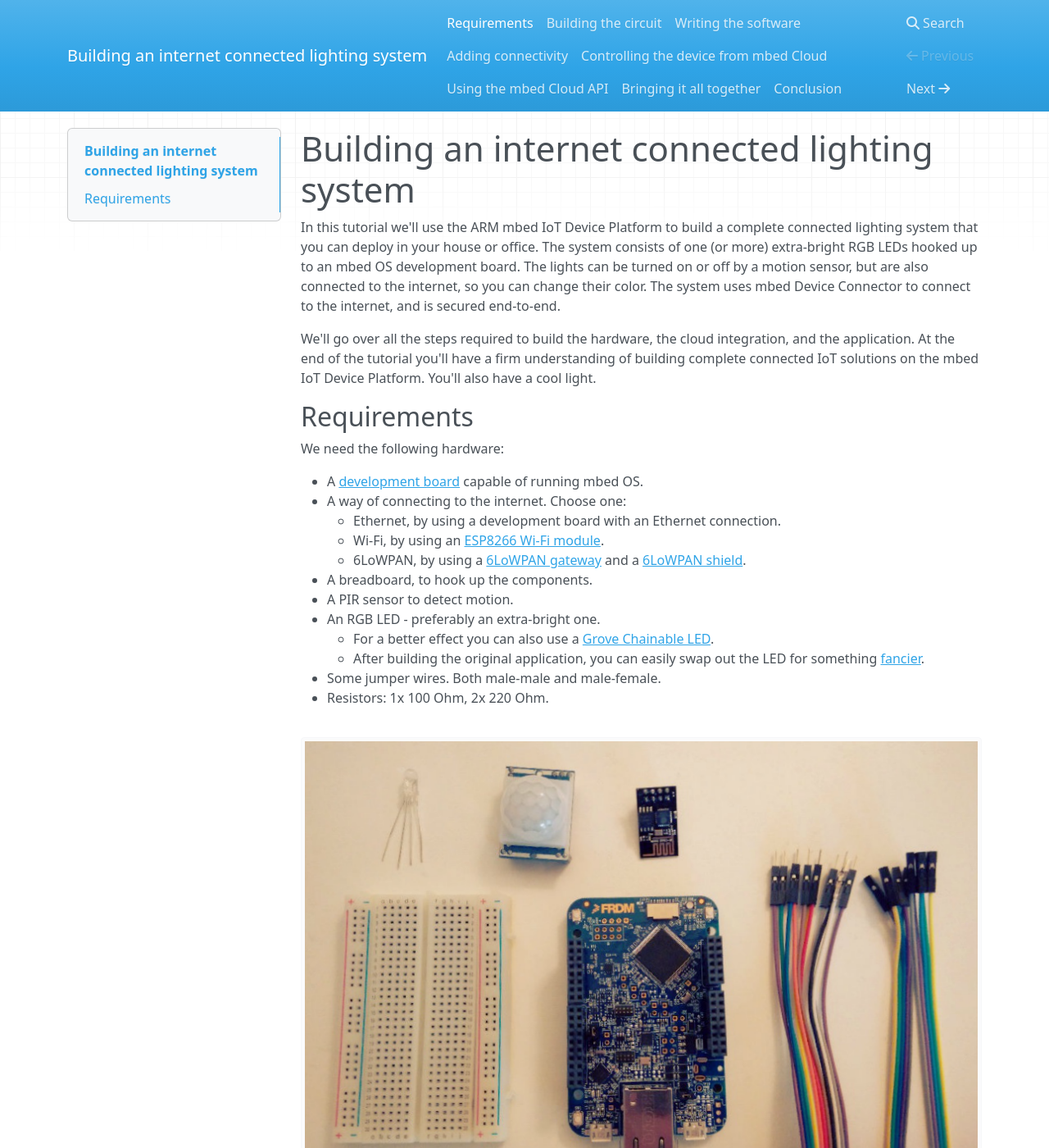
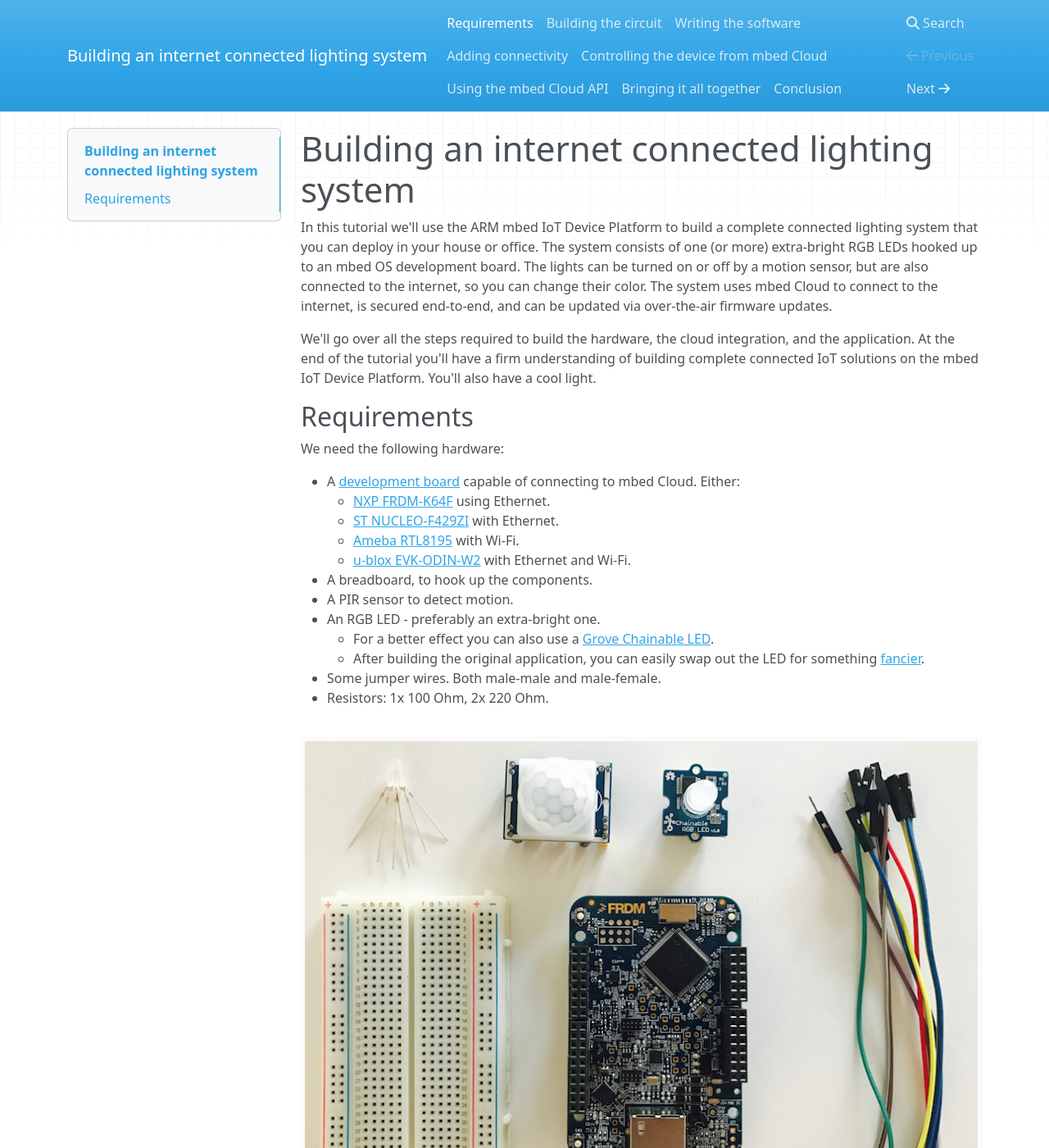
Before and after one commit to PelionIoT/connected-lights-cloud, an MkDocs documentation site: the page built from docs/index.md, in a window 1280 px wide and 1400 px high. Shown: the whole window at 82% size. Built offline with MkDocs 1.6.1, drawn with Linux system fonts in a browser that asks for light colours; nearby versions of some CDN libraries; old or Windows-style settings are respelled for this version of MkDocs; some of the changed text lies outside the part shown.

Commit message:
Update index.md and image on first page

```diff
--- a/docs/index.md
+++ b/docs/index.md
@@ -1,6 +1,6 @@
 # Building an internet connected lighting system
 
-In this tutorial we'll use the ARM mbed IoT Device Platform to build a complete connected lighting system that you can deploy in your house or office. The system consists of one (or more) extra-bright RGB LEDs hooked up to an mbed OS development board. The lights can be turned on or off by a motion sensor, but are also connected to the internet, so you can change their color. The system uses mbed Device Connector to connect to the internet, and is secured end-to-end.
+In this tutorial we'll use the ARM mbed IoT Device Platform to build a complete connected lighting system that you can deploy in your house or office. The system consists of one (or more) extra-bright RGB LEDs hooked up to an mbed OS development board. The lights can be turned on or off by a motion sensor, but are also connected to the internet, so you can change their color. The system uses mbed Cloud to connect to the internet, is secured end-to-end, and can be updated via over-the-air firmware updates.
 
 We'll go over all the steps required to build the hardware, the cloud integration, and the application. At the end of the tutorial you'll have a firm understanding of building complete connected IoT solutions on the mbed IoT Device Platform. You'll also have a cool light.
 
@@ -8,11 +8,11 @@ We'll go over all the steps required to build the hardware, the cloud integratio
 
 We need the following hardware:
 
-* A [development board](https://developer.mbed.org/platforms/?software=16) capable of running mbed OS.
-* A way of connecting to the internet. Choose one:
-    * Ethernet, by using a development board with an Ethernet connection.
-    * Wi-Fi, by using an [ESP8266 Wi-Fi module](https://developer.mbed.org/teams/ESP8266/).
-    * 6LoWPAN, by using a [6LoWPAN gateway](https://firefly-iot.com/product/firefly-6lowpan-gateway-2-4ghz/) and a [6LoWPAN shield](https://firefly-iot.com/product/firefly-arduino-shield-2-4ghz/).
+* A [development board](https://developer.mbed.org/platforms/?software=16) capable of connecting to mbed Cloud. Either:
+    * [NXP FRDM-K64F](https://developer.mbed.org/platforms/FRDM-K64F/) using Ethernet.
+    * [ST NUCLEO-F429ZI](https://developer.mbed.org/platforms/ST-Nucleo-F429ZI/) with Ethernet.
+    * [Ameba RTL8195]() with Wi-Fi.
+    * [u-blox EVK-ODIN-W2](https://developer.mbed.org/platforms/ublox-EVK-ODIN-W2/) with Ethernet and Wi-Fi.
 * A breadboard, to hook up the components.
 * A PIR sensor to detect motion.
 * An RGB LED - preferably an extra-bright one.
@@ -22,6 +22,9 @@ We need the following hardware:
 * Resistors: 1x 100 Ohm, 2x 220 Ohm.
 
 
-<span class="images">![Components needed](assets/lights2.png)<span>Components required to build our lighting system. Top row: RGB LED, PIR sensor, ESP8266 Wi-Fi module. Bottom row: breadboard, NXP FRDM-K64F, jumper wires.</span></span>
+<span class="images">![Components needed](assets/lights2.png)<span>Components required to build our lighting system. Top row: RGB LED, PIR sensor, Grove Chainable LED. Bottom row: breadboard, NXP FRDM-K64F, jumper wires.</span></span>
 
-We also need an account on [developer.mbed.org](http://developer.mbed.org/) to access the online compiler and mbed Device Connector.
+We also need:
+
+* An account on [developer.mbed.org](https://developer.mbed.org/) to access the online compiler.
+* An account on [portal.mbedcloud.com](https://portal.mbedcloud.com) to access to the mbed Cloud Portal.
```
Also changed, not shown: docs/assets/lights2.png.
